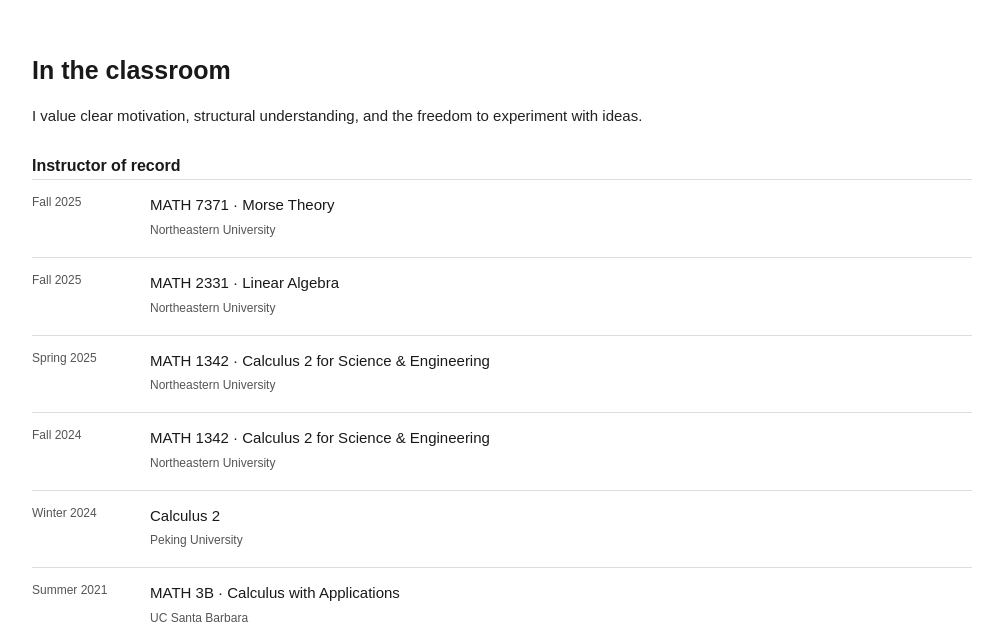
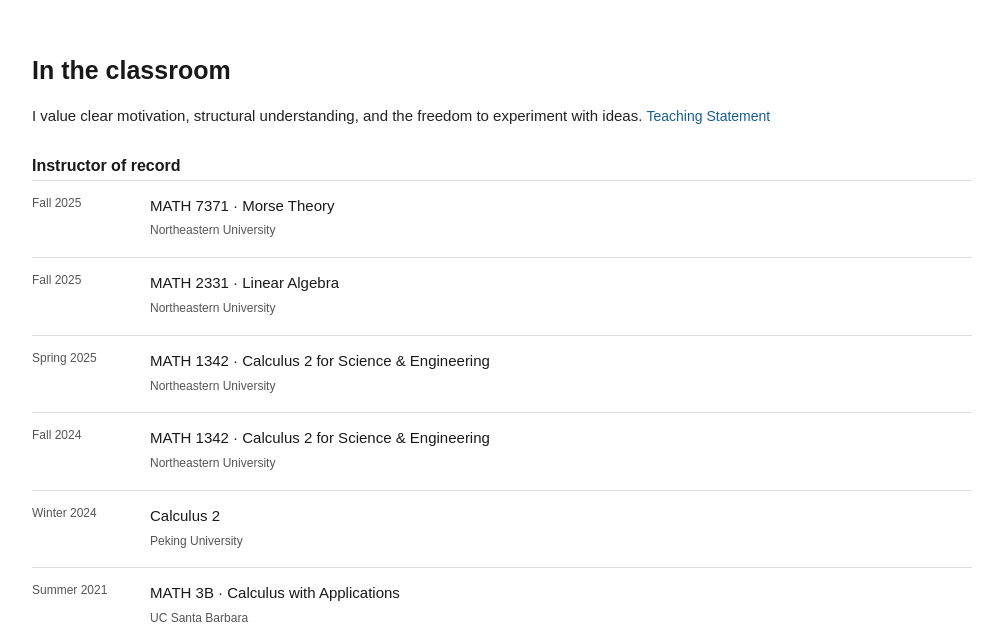
Before and after one commit to j-yan783/j-yan_math.github.io, a Jekyll site: the page index.html, which Jekyll copies as it is, in a window 1280 px wide and 900 px high, scrolled down 2896 px. Shown: the part 152-789 px from the top of the window, without its empty margins (138-1141 px from the left). Built offline with Jekyll 4.4.1, drawn with Linux system fonts in a browser that asks for light colours.

Commit message:
Update index.html

```diff
--- a/index.html
+++ b/index.html
@@ -41,7 +41,7 @@
     <article class="publication"><span class="pub-year">2024</span><div><p class="authors">Martin Puchol · Junrong Yan</p><h3><a href="https://arxiv.org/abs/2407.17100"> [12] Generalized Morse Functions, Excision and Higher Torsions <span>↗</span></a></h3><p class="venue">arXiv:2407.17100</p></div></article>
     <article class="publication"><span class="pub-year">2023</span><div><p class="authors">Junrong Yan</p><h3><a href="https://arxiv.org/abs/2301.02591"> [13] A New Analytic Proof of Gluing Formula for Analytic Torsion Forms <span>↗</span></a></h3><p class="venue">arXiv:2301.02591</p></div></article>
   </div><div class="in-prep"><span>In preparation</span><p><strong>Xianzhe Dai · Junrong Yan.</strong> Analytic Torsion for Witten Deformation on Non-compact Manifolds.</p></div></section>
-  <section class="section teaching" id="teaching"><div class="section-kicker"><span>04</span><p>Teaching</p></div><div class="teaching-grid"><div><h2>In the<br><em> classroom</em></h2><p>I value clear motivation, structural understanding, and the freedom to experiment with ideas.</p></div><div class="course-list"><h3>Instructor of record</h3>
+  <section class="section teaching" id="teaching"><div class="section-kicker"><span>04</span><p>Teaching</p></div><div class="teaching-grid"><div><h2>In the<br><em> classroom</em></h2><p>I value clear motivation, structural understanding, and the freedom to experiment with ideas. <a class="button text" href="Teaching_Statement .pdf">Teaching Statement</a> </p></div><div class="course-list"><h3>Instructor of record</h3>
     <article><span>Fall 2025</span><div><strong>MATH 7371 · Morse Theory</strong><p>Northeastern University</p></div></article><article><span>Fall 2025</span><div><strong>MATH 2331 · Linear Algebra</strong><p>Northeastern University</p></div></article><article><span>Spring 2025</span><div><strong>MATH 1342 · Calculus 2 for Science &amp; Engineering</strong><p>Northeastern University</p></div></article><article><span>Fall 2024</span><div><strong>MATH 1342 · Calculus 2 for Science &amp; Engineering</strong><p>Northeastern University</p></div></article><article><span>Winter 2024</span><div><strong>Calculus 2</strong><p>Peking University</p></div></article><article><span>Summer 2021</span><div><strong>MATH 3B · Calculus with Applications</strong><p>UC Santa Barbara</p></div></article>
   </div></div><div class="teaching-secondary"><div><h3>Undergraduate mentoring</h3><p><strong>Jiasheng Lin</strong> · Morse theory and Floer homology</p><p><strong>Kai Yan &amp; Xinzhe Li</strong> · Gauge theory, TQFT, and knot theory</p></div><details><summary>Teaching assistant &amp; reader experience <span>+</span></summary><p>Teaching assistant for ten courses at UC Santa Barbara (2018–2021), including Transitions to Higher Mathematics, Vector Calculus, and Calculus for Social and Life Sciences. Reader for Methods of Analysis and Introduction to Linear Algebra.</p></details></div></section>
   <footer><div><p class="eyebrow">Let’s talk mathematics</p><h2>Get in <em> touch.</em></h2></div><a href="mailto:j.yan@northeastern.edu">j.yan@northeastern.edu <span>↗</span></a><p class="copyright">© 2026 Junrong Yan</p></footer>
```
